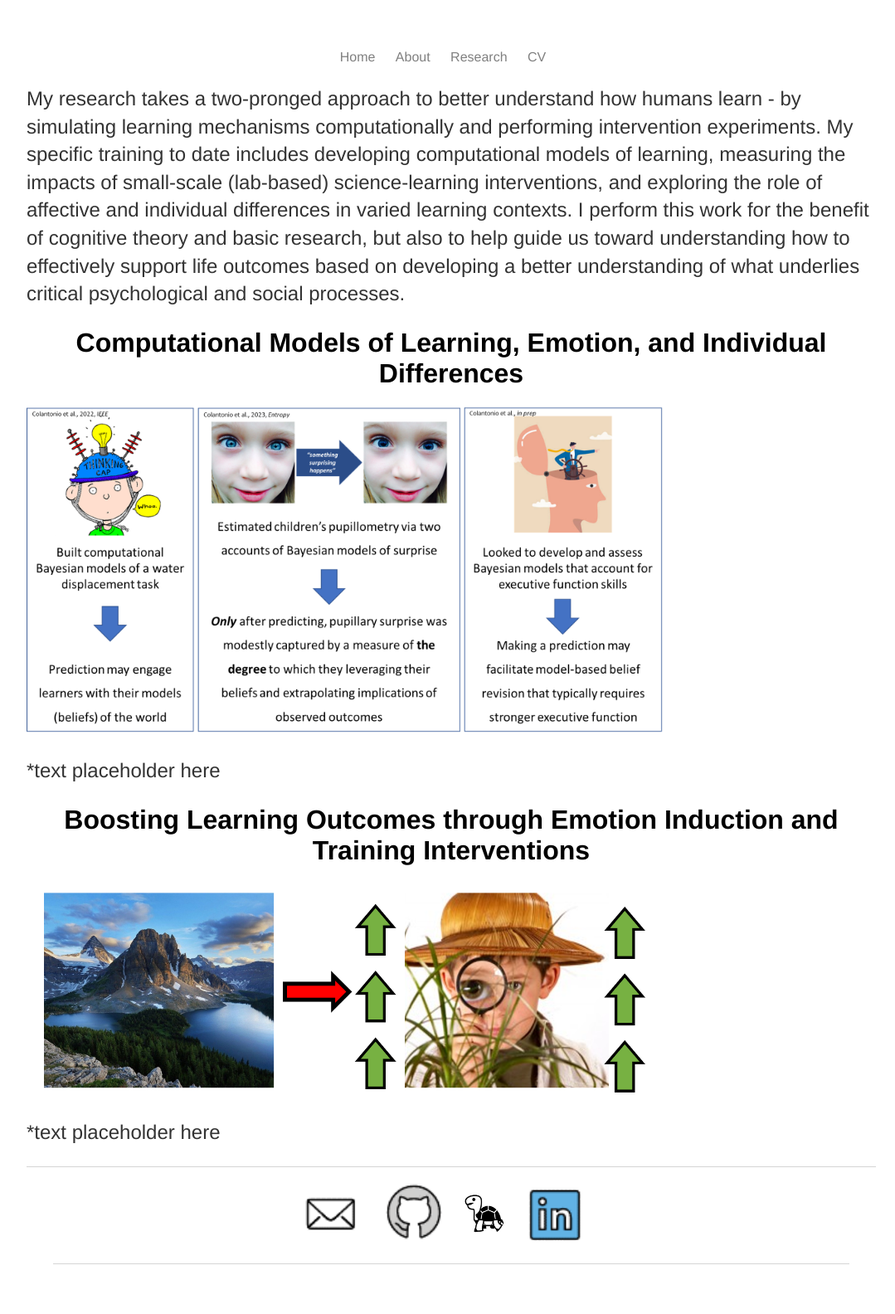
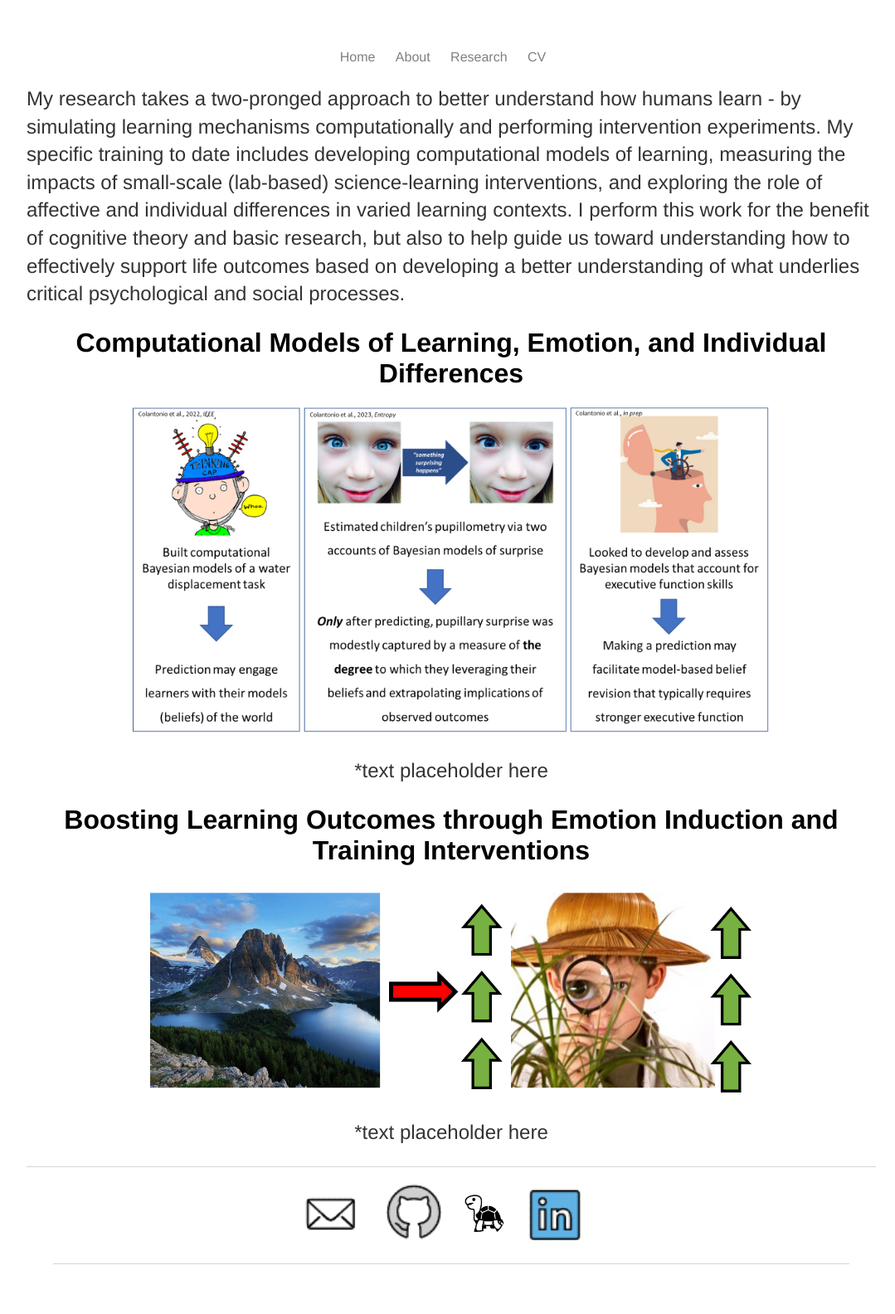
Before and after one commit to ColantonioLearn/ColantonioLearn.github.io, a Jekyll site: the page built from research/index.html, in a window 1280 px wide. Shown: the whole page at 83% size, without its empty margins (96-1175 px from the left). Built offline with Jekyll 4.4.1, drawn with Linux system fonts in a browser that asks for light colours.

Commit message:
center research

```diff
--- a/research/index.html
+++ b/research/index.html
@@ -10,12 +10,12 @@
 			exploring the role of affective and individual differences in varied learning contexts. I perform this work for the benefit of cognitive theory and basic research, but
 			also to help guide us toward understanding how to effectively support life outcomes based on developing a better understanding of what underlies critical psychological and social processes. </p>
 		<div><h1 style="text-align:center;">Computational Models of Learning, Emotion, and Individual Differences</h1>
-			<img src="waterDisp.png" alt="Computational Models of Learning & Emotional Experience" style="width:60vw;">
-			<p>*text placeholder here</p>
+			<center><img src="waterDisp.png" alt="Computational Models of Learning & Emotional Experience" style="width:60vw;">
+			<p>*text placeholder here</p></center>
 		</div>
 	  <div><h1 style="text-align:center;">Boosting Learning Outcomes through Emotion Induction and Training Interventions</h1>
-			<img src="awePano.png" alt="Awe: Epistemic Emotions & Metacognition" style="width:60vw;">
-			<p>*text placeholder here</p>
+			<center><img src="awePano.png" alt="Awe: Epistemic Emotions & Metacognition" style="width:60vw;">
+			<p>*text placeholder here</p></center>
 		</div>
 </main>
 <footer>
```
